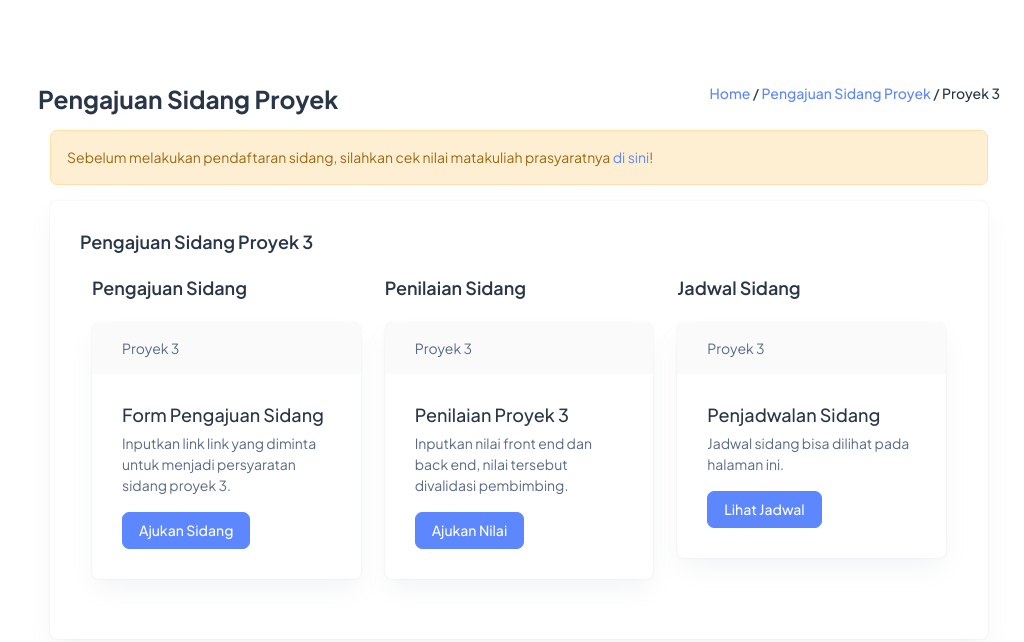
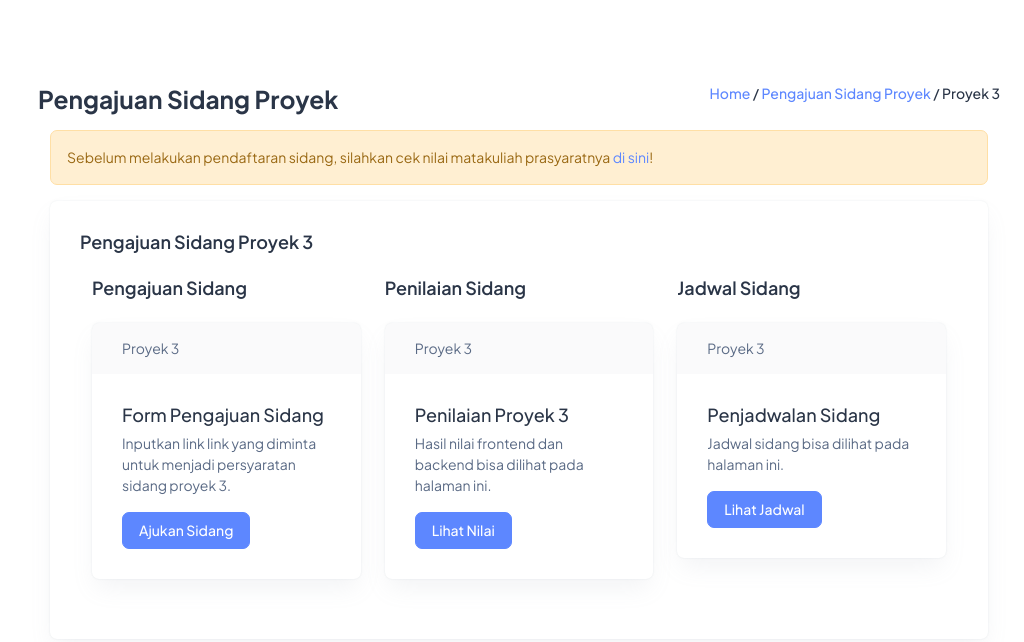
Before and after one commit to uiteung/APPESI, a website with bundled scripts: page pengajuan/proyek_3.html in a window 1280 px wide. Shown: the whole page, without its empty margins (256-1280 px from the left). Built offline with nearby package versions, Linux system fonts and the light colour scheme.

Commit message:
ganti content proyek 3

```diff
--- a/pengajuan/proyek_3.html
+++ b/pengajuan/proyek_3.html
@@ -59,8 +59,8 @@
                             </div>
                             <div class="card-body">
                                 <h5 class="card-title">Penilaian Proyek 3</h5>
-                                <p class="card-text">Inputkan nilai front end dan back end, nilai tersebut divalidasi pembimbing.</p>
-                                <a href="#" class="btn btn-primary" id="buttonNilaiP3">Ajukan Nilai</a>
+                                <p class="card-text">Hasil nilai frontend dan backend bisa dilihat pada halaman ini.</p>
+                                <a href="#" class="btn btn-primary" id="buttonNilaiP3">Lihat Nilai</a>
                             </div>
                         </div>
                     </div>
```
